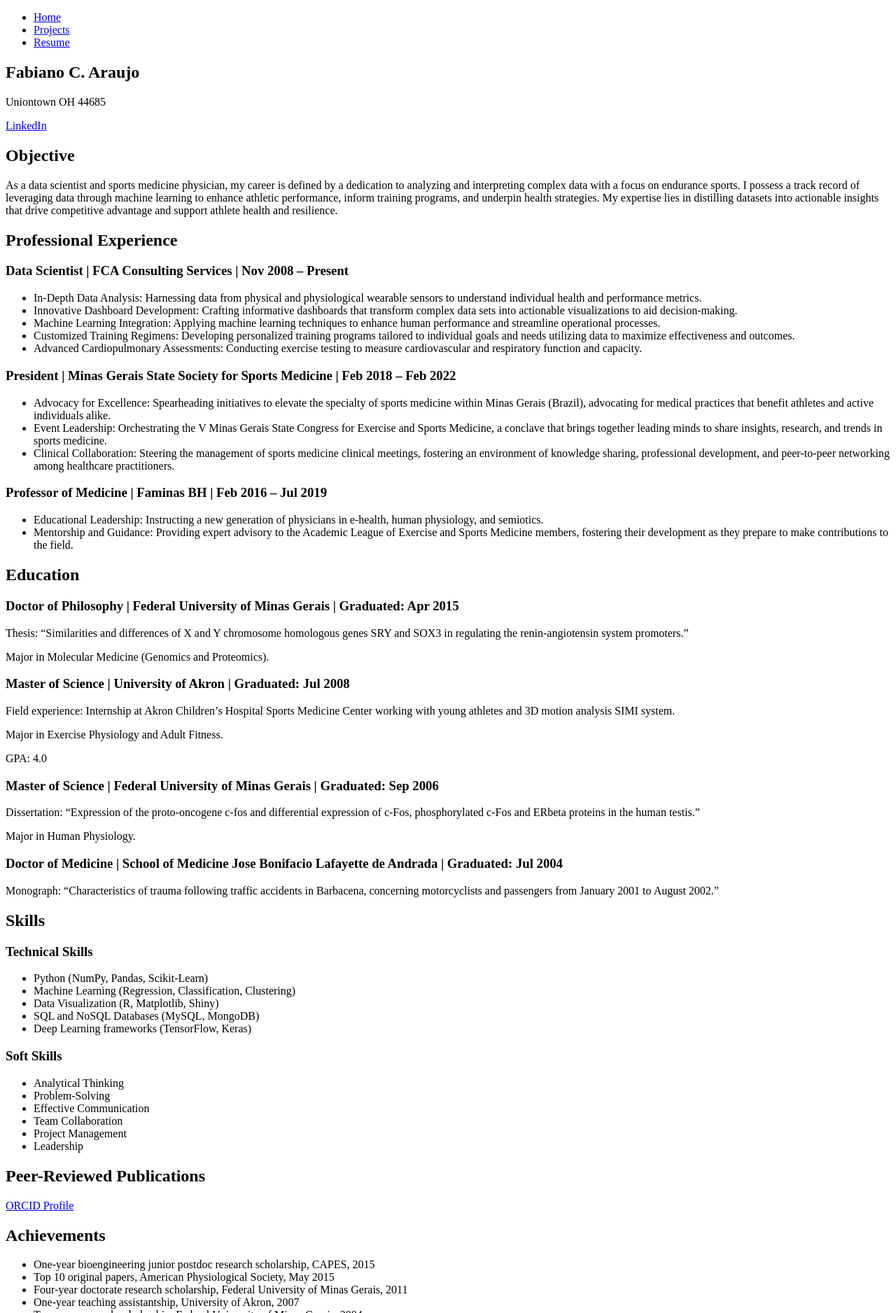
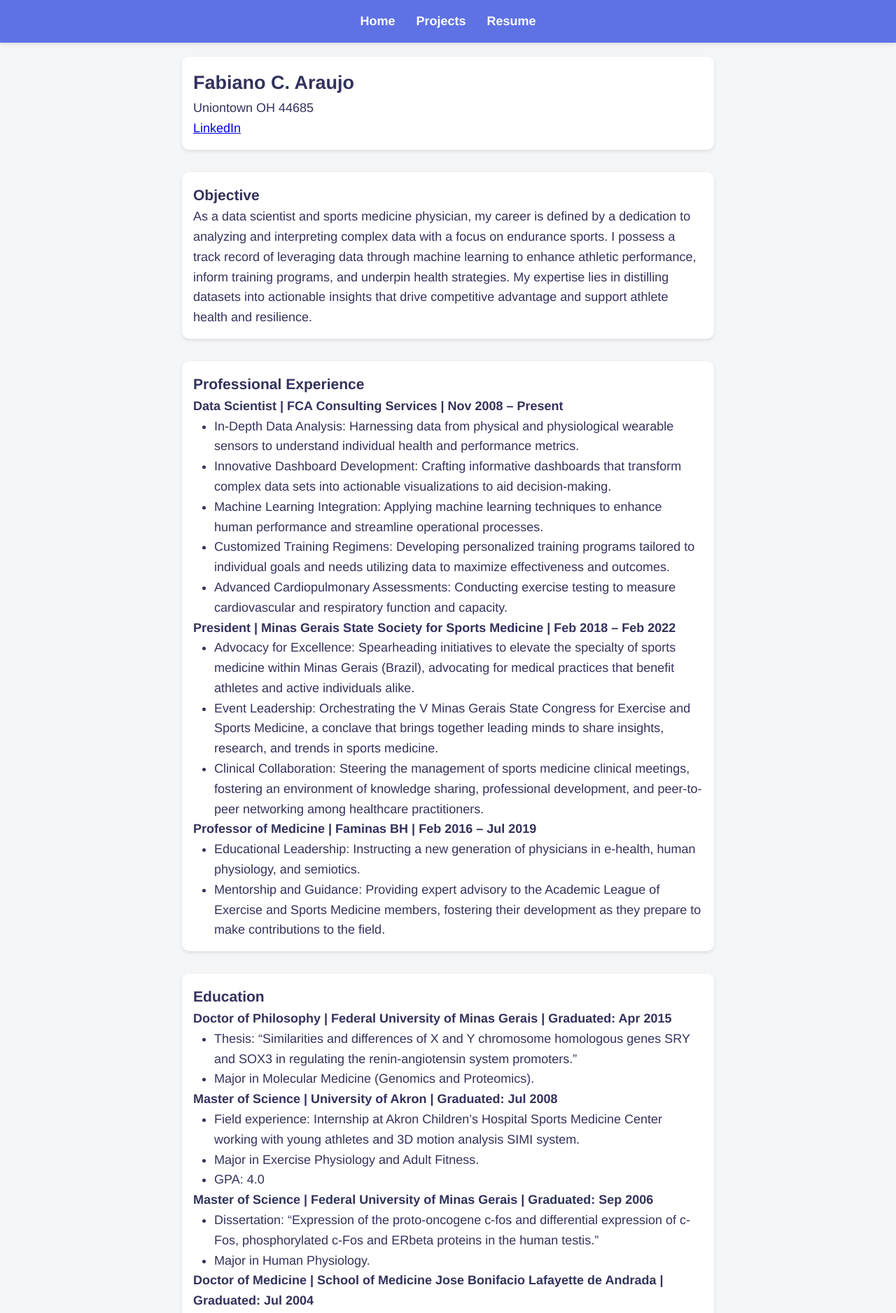
Before and after one commit to fcamineiro/fcamineiro.github.io, a plain HTML site: page resume.html in a window 1280 px wide. Shown: the top 1876 px of the page at 70% size. Drawn offline with Linux system fonts and the light colour scheme; no server answers.

Commit message:
Several layout improvements

```diff
--- /dev/null
+++ b/css/style.css
@@ -0,0 +1,108 @@
+:root {
+    --primary-color: #5E72E4;
+    --secondary-color: #2DCE89;
+    --background-color: #F4F5F7;
+    --text-color: #32325D;
+    --white: #FFFFFF;
+    --shadow-color: rgba(0,0,0,0.1);
+}
+
+* {
+    margin: 0;
+    padding: 0;
+    box-sizing: border-box;
+}
+
+body {
+    font-family: 'Helvetica Neue', Arial, sans-serif;
+    color: var(--text-color);
+    background-color: var(--background-color);
+    line-height: 1.6;
+}
+
+header, footer {
+    color: var(--white);
+    background-color: var(--primary-color);
+    padding: 1rem 0;
+    box-shadow: 0 2px 5px var(--shadow-color);
+}
+
+header nav ul, footer {
+    list-style: none;
+    display: flex;
+    justify-content: center;
+    text-align: center;
+}
+
+header nav ul li, footer p {
+    margin: 0 15px;
+}
+
+header nav ul li a {
+    text-decoration: none;
+    color: var(--white);
+    font-weight: bold;
+    transition: color 0.3s;
+}
+
+header nav ul li a:hover {
+    color: var(--secondary-color);
+    text-decoration: underline;
+}
+
+main {
+    max-width: 800px;
+    margin: 0 auto;
+    padding: 20px;
+}
+
+/* Increased indentation for list items */
+main li {
+    margin-left: 30px;  /* Adjust as needed for desired indentation */
+}
+
+section {
+    margin-bottom: 2rem;
+    padding: 1rem;
+    background-color: var(--white);
+    box-shadow: 0 2px 5px var(--shadow-color);
+    border-radius: 10px;
+}
+
+@media (max-width: 800px) {
+    main {
+        max-width: 95%;
+        padding: 10px;
+    }
+}
+
+@media (max-width: 500px) {
+    main {
+        padding: 5px;
+    }
+}
+
+@media (min-width: 768px) {
+    body {
+        font-size: 18px;
+    }
+}
+
+@media (max-width: 767px) {
+    header nav ul {
+        flex-direction: column;
+    }
+
+    header nav ul li {
+        margin-bottom: 0.5rem;
+    }
+}
+
+/* Text alignment classes */
+#leftAligned {
+    text-align: left;
+}
+
+#centered {
+    text-align: center;
+}
--- a/css/styles.css
+++ /dev/null
@@ -1,66 +0,0 @@
-/* Main color scheme */
-:root {
-    --main-yellow: #f8c300;
-    --light-gray: #b1b3b4;
-    --black: black;
-    --white: white;
-}
-
-/* Resetting default styles */
-* {
-    margin: 0;
-    padding: 0;
-    box-sizing: border-box;
-}
-
-body {
-    font-family: 'Arial', sans-serif;
-    color: var(--black);
-    background-color: var(--white);
-}
-
-header {
-    background-color: var(--main-yellow);
-    color: var(--white);
-    padding: 1rem 0;
-}
-
-header nav ul {
-    list-style: none;
-    display: flex;
-    justify-content: center;
-}
-
-header nav ul li {
-    margin: 0 15px;
-}
-
-header nav ul li a {
-    text-decoration: none;
-    color: var(--black);
-    font-weight: bold;
-    transition: color 0.3s;
-}
-
-header nav ul li a:hover {
-    color: var(--light-gray);
-}
-
-main {
-    text-align: center;
-    padding: 50px 20px;
-}
-
-section {
-    margin-bottom: 2rem;
-}
-
-footer {
-    background-color: var(--light-gray);
-    color: var(--black);
-    text-align: center;
-    padding: 1rem 0;
-    position: fixed;
-    bottom: 0;
-    width: 100%;
-}
--- a/resume.html
+++ b/resume.html
@@ -17,16 +17,18 @@
         </nav>
     </header>
     <main>
-        <section id="resume">
+        <section id="info">
             <h1>Fabiano C. Araujo</h1>
             <p>Uniontown OH 44685</p>
             <p><a href="https://linkedin.com/in/fcamineiro/" target="_blank">LinkedIn</a></p>
-
-            <h2>Objective</h2>
+        </section>
+        <section id="leftAligned">
+            <h3>Objective</h3>
             <p>As a data scientist and sports medicine physician, my career is defined by a dedication to analyzing and interpreting complex data with a focus on endurance sports. I possess a track record of leveraging data through machine learning to enhance athletic performance, inform training programs, and underpin health strategies. My expertise lies in distilling datasets into actionable insights that drive competitive advantage and support athlete health and resilience.</p>
-
-            <h2>Professional Experience</h2>
-            <h3>Data Scientist | FCA Consulting Services | Nov 2008 – Present</h3>
+        </section>
+        <section id="leftAligned">
+            <h3>Professional Experience</h3>
+            <h4>Data Scientist | FCA Consulting Services | Nov 2008 – Present</h4>
             <ul>
                 <li>In-Depth Data Analysis: Harnessing data from physical and physiological wearable sensors to understand individual health and performance metrics.</li>
                 <li>Innovative Dashboard Development: Crafting informative dashboards that transform complex data sets into actionable visualizations to aid decision-making.</li>
@@ -35,38 +37,46 @@
                 <li>Advanced Cardiopulmonary Assessments: Conducting exercise testing to measure cardiovascular and respiratory function and capacity.</li>
             </ul>
 
-            <h3>President | Minas Gerais State Society for Sports Medicine | Feb 2018 – Feb 2022</h3>
+            <h4>President | Minas Gerais State Society for Sports Medicine | Feb 2018 – Feb 2022</h4>
             <ul>
                 <li>Advocacy for Excellence: Spearheading initiatives to elevate the specialty of sports medicine within Minas Gerais (Brazil), advocating for medical practices that benefit athletes and active individuals alike.</li>
                 <li>Event Leadership: Orchestrating the V Minas Gerais State Congress for Exercise and Sports Medicine, a conclave that brings together leading minds to share insights, research, and trends in sports medicine.</li>
                 <li>Clinical Collaboration: Steering the management of sports medicine clinical meetings, fostering an environment of knowledge sharing, professional development, and peer-to-peer networking among healthcare practitioners.</li>
             </ul>
 
-            <h3>Professor of Medicine | Faminas BH | Feb 2016 – Jul 2019</h3>
+            <h4>Professor of Medicine | Faminas BH | Feb 2016 – Jul 2019</h4>
             <ul>
                 <li>Educational Leadership: Instructing a new generation of physicians in e-health, human physiology, and semiotics.</li>
                 <li>Mentorship and Guidance: Providing expert advisory to the Academic League of Exercise and Sports Medicine members, fostering their development as they prepare to make contributions to the field.</li>
             </ul>
+        </section>
+        <section id="leftAligned">
+            <h3>Education</h3>
+            <h4>Doctor of Philosophy | Federal University of Minas Gerais | Graduated: Apr 2015</h4>
+            <ul>
+                <li>Thesis: “Similarities and differences of X and Y chromosome homologous genes SRY and SOX3 in regulating the renin-angiotensin system promoters.”</li>
+                <li>Major in Molecular Medicine (Genomics and Proteomics).</li>
+            </ul>
 
-            <h2>Education</h2>
-            <h3>Doctor of Philosophy | Federal University of Minas Gerais | Graduated: Apr 2015</h3>
-            <p>Thesis: “Similarities and differences of X and Y chromosome homologous genes SRY and SOX3 in regulating the renin-angiotensin system promoters.”</p>
-            <p>Major in Molecular Medicine (Genomics and Proteomics).</p>
+            <h4>Master of Science | University of Akron | Graduated: Jul 2008</h3>
+            <ul>
+                <li>Field experience: Internship at Akron Children’s Hospital Sports Medicine Center working with young athletes and 3D motion analysis SIMI system.</li>
+                <li>Major in Exercise Physiology and Adult Fitness.</li>
+                <li>GPA: 4.0</li>
+            </ul>
 
-            <h3>Master of Science | University of Akron | Graduated: Jul 2008</h3>
-            <p>Field experience: Internship at Akron Children’s Hospital Sports Medicine Center working with young athletes and 3D motion analysis SIMI system.</p>
-            <p>Major in Exercise Physiology and Adult Fitness.</p>
-            <p>GPA: 4.0</p>
+            <h4>Master of Science | Federal University of Minas Gerais | Graduated: Sep 2006</h3>
+            <ul>
+                <li>Dissertation: “Expression of the proto-oncogene c-fos and differential expression of c-Fos, phosphorylated c-Fos and ERbeta proteins in the human testis.”</li>
+                <li>Major in Human Physiology.</li>
+            </ul>
 
-            <h3>Master of Science | Federal University of Minas Gerais | Graduated: Sep 2006</h3>
-            <p>Dissertation: “Expression of the proto-oncogene c-fos and differential expression of c-Fos, phosphorylated c-Fos and ERbeta proteins in the human testis.”</p>
-            <p>Major in Human Physiology.</p>
-
-            <h3>Doctor of Medicine | School of Medicine Jose Bonifacio Lafayette de Andrada | Graduated: Jul 2004</h3>
+            <h4>Doctor of Medicine | School of Medicine Jose Bonifacio Lafayette de Andrada | Graduated: Jul 2004</h3>
             <p>Monograph: “Characteristics of trauma following traffic accidents in Barbacena, concerning motorcyclists and passengers from January 2001 to August 2002.”</p>
-
-            <h2>Skills</h2>
-            <h3>Technical Skills</h3>
+        </section>
+        <section id="leftAligned">
+            <h3>Skills</h3>
+            <h4>Technical Skills</h4>
             <ul>
                 <li>Python (NumPy, Pandas, Scikit-Learn)</li>
                 <li>Machine Learning (Regression, Classification, Clustering)</li>
@@ -74,7 +84,7 @@
                 <li>SQL and NoSQL Databases (MySQL, MongoDB)</li>
                 <li>Deep Learning frameworks (TensorFlow, Keras)</li>
             </ul>
-            <h3>Soft Skills</h3>
+            <h4>Soft Skills</h4>
             <ul>
                 <li>Analytical Thinking</li>
                 <li>Problem-Solving</li>
@@ -83,11 +93,13 @@
                 <li>Project Management</li>
                 <li>Leadership</li>
             </ul>
-
-            <h2>Peer-Reviewed Publications</h2>
+        </section>
+        <section id="publications">
+            <h3>Peer-Reviewed Publications</h3>
             <p><a href="https://orcid.org/0000-0002-8384-0480" target="_blank">ORCID Profile</a></p>
-
-            <h2>Achievements</h2>
+        </section>
+        <section id="leftAligned">
+            <h3>Achievements</h3>
             <ul>
                 <li>One-year bioengineering junior postdoc research scholarship, CAPES, 2015</li>
                 <li>Top 10 original papers, American Physiological Society, May 2015</li>
@@ -97,14 +109,17 @@
                 <li>Top 3 monographs, School of Medicine Jose Bonifacio Lafayette de Andrada, 2004</li>
                 <li>Two-year teaching assistantship, School of Medicine Jose Bonifacio Lafayette de Andrada, 2001</li>
             </ul>
-
-            <h2>Professional Membership</h2>
+        </section>
+        <section id="memberships">
+            <h3>Professional Membership</h3>
             <p>Brazilian Society for Sports Medicine</p>
-
-            <h2>Languages</h2>
+        </section>
+        <section id="languages">
+            <h3>Languages</h3>
             <p>English, Portuguese, Italian, French</p>
-
-            <h2>References</h2>
+        </section>
+        <section id="references">
+            <h3>References</h3>
             <p>Available upon request</p>
         </section>
     </main>
```
Also changed, not shown: index.html (+15 -9 lines), projects.html (+1 -1 lines), images/projects.png (added), images/projects.svg (added), images/resume.png (added), images/resume.svg (added).
